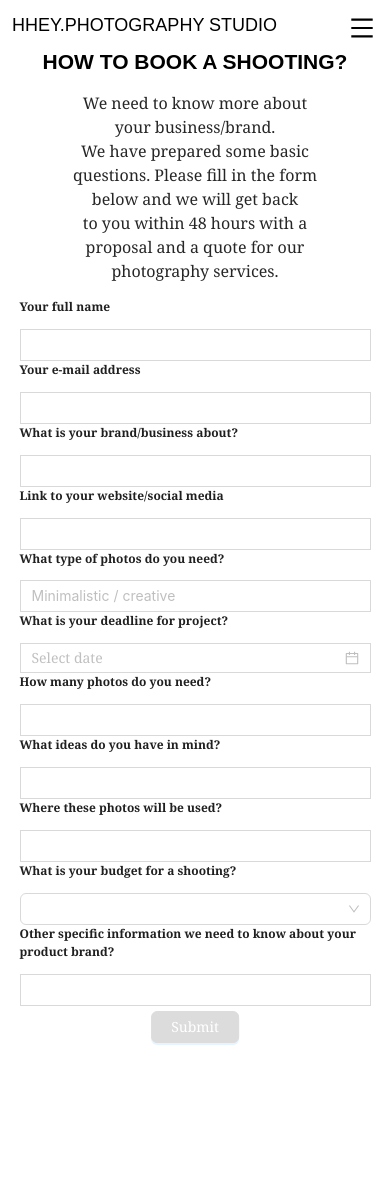
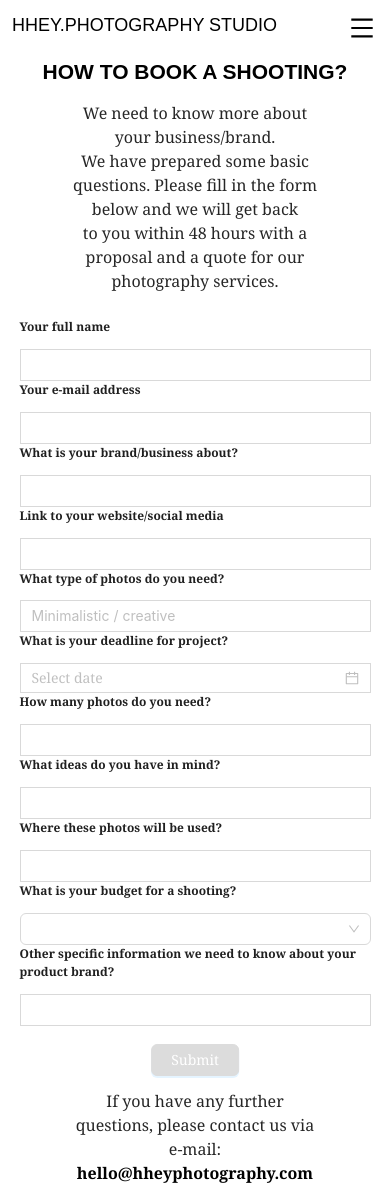
Before and after one commit to AlexLeonkov/nextportfolio2, a Next.js app: page /booking in a window 390 px wide. Before the commit the page ends 1048 px from the top, so only its background shows below. Built offline with nearby package versions, Linux system fonts and the light colour scheme; a web font is replaced by a local one.

Commit message:
add domain

```diff
--- a/src/screens/Booking/Booking.module.css
+++ b/src/screens/Booking/Booking.module.css
@@ -1,5 +1,11 @@
 .p {
   font-weight: bold;
+}
+
+.a {
+  color: black; /* changes the color of the link text */
+  text-decoration: none; /* removes the underline from the link text */
+  font-weight: bold; /* makes the link text bold */
 }
 
 .date {
@@ -118,6 +124,10 @@
   transform: translate(-50%, -50%);
 }
 
+.button {
+  margin-top: -50px;
+}
+
 @media only screen and (max-width: 768px) {
   .wrapper {
     display: block;
@@ -125,15 +135,21 @@
   }
 
   .twelve {
-    margin-top: 5px;
-
-    margin-bottom: 5px;
+    margin-top: 18px;
+    margin-bottom: 13px;
     left: 50%;
 
     transform: translateX(-50%);
   }
 
+  .h2 {
+    margin-top: 10px;
+  }
   .h3 {
-    margin-bottom: 15px;
+    margin-bottom: 25px;
+  }
+
+  .button {
+    margin-top: 0px;
   }
 }
--- a/src/screens/Booking/BookingScreen.js
+++ b/src/screens/Booking/BookingScreen.js
@@ -6,6 +6,7 @@ import styles from "./Booking.module.css";
 import { Button, DatePicker, Form, Input, message, Select } from "antd";
 import Header from "../../components/Header";
 import { handleClientScriptLoad } from "next/script";
+import clsx from "clsx";
 [];
 
 const BookingScreen = () => {
@@ -236,6 +237,19 @@ const BookingScreen = () => {
         </Button>
       </Form>
 
+      <h3 className={clsx(styles.h3, styles.button)}>
+        If you have any further questions, please contact us via e-mail:
+        <br />
+        <a className={styles.a} href="mailto:hello@hheyphotography.com">
+          <b style={{ marginTop: "10px" }}>hello@hheyphotography.com</b>
+        </a>
+        <div
+          style={{
+            height: "15px",
+          }}
+        ></div>
+      </h3>
+
       {/* <h4>
         If you have any further questions please contact me via e-mail
         <b>hello@hheyphotography.com</b>
```
